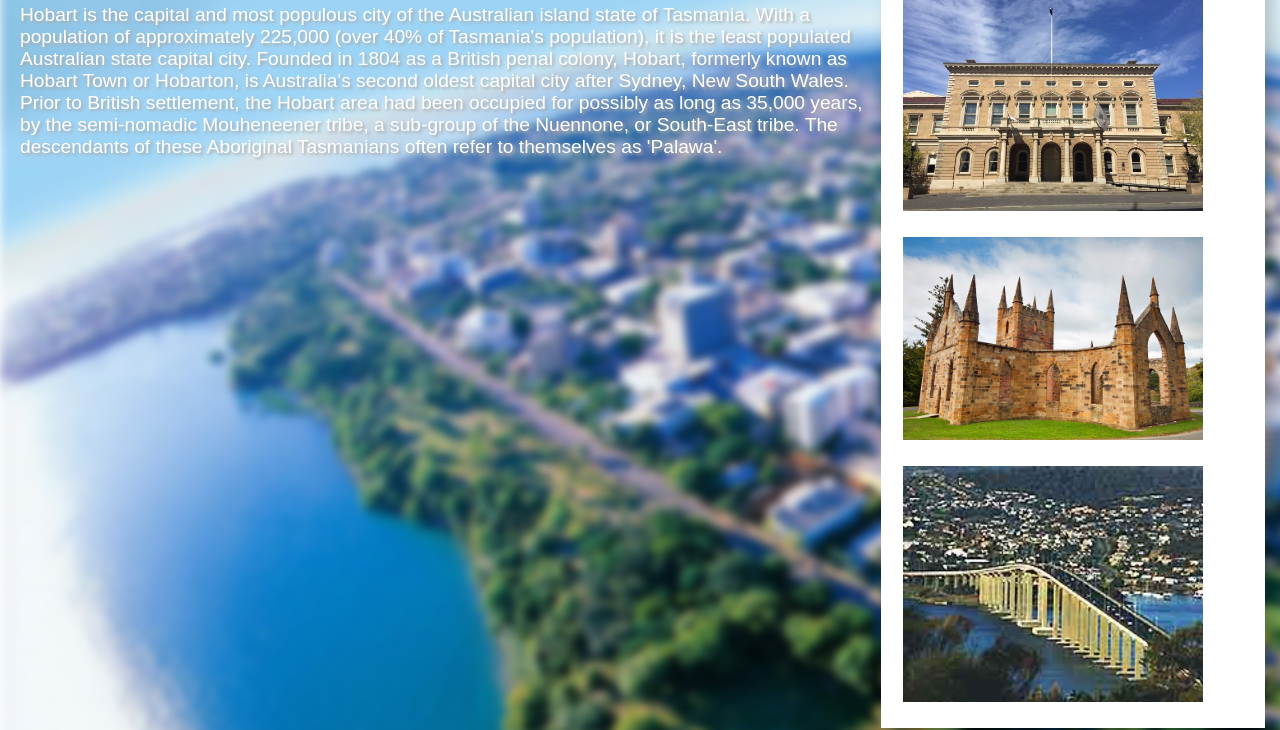
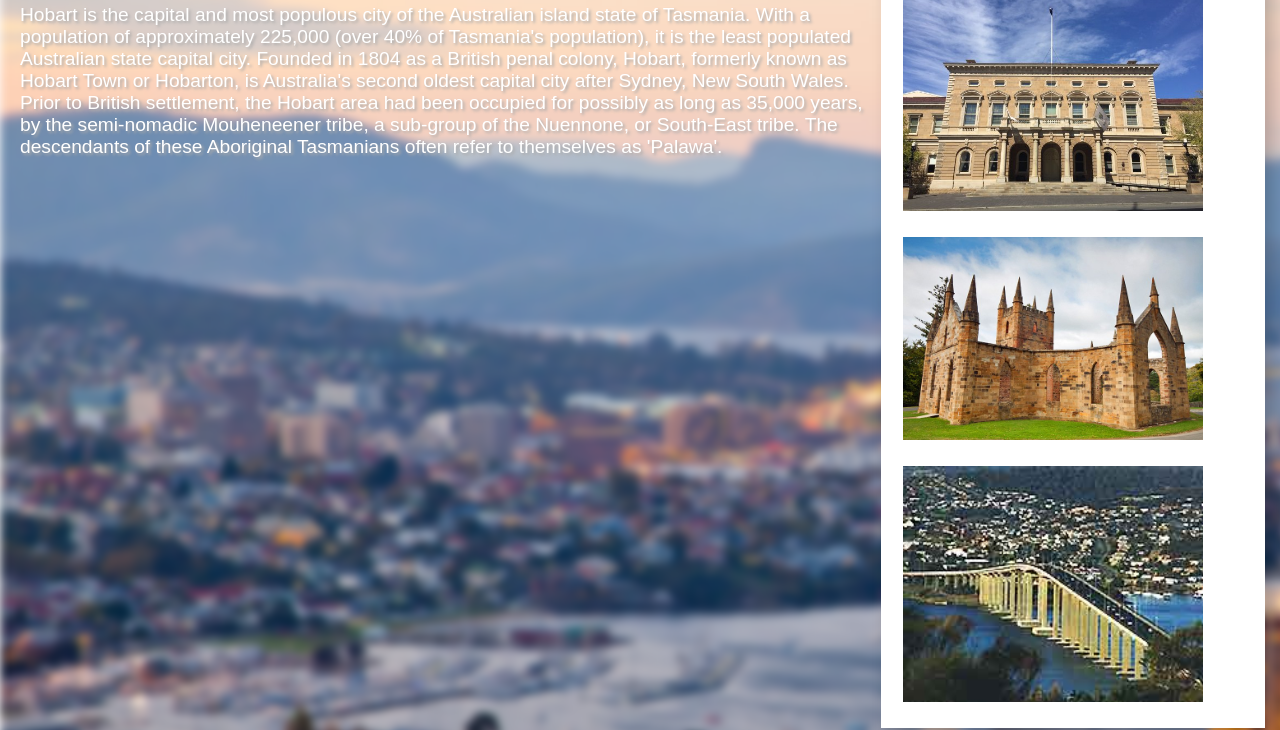
Before and after one commit to TLGunter/TLGunter.github.io, a plain HTML site: page hobart.htm in a window 1280 px wide. Shown: the part 155-885 px from the top of the page. Drawn offline with Linux system fonts and the light colour scheme.

Commit message:
fix that up

```diff
--- a/hobart.htm
+++ b/hobart.htm
@@ -30,7 +30,7 @@
   </div>
 </div>
 <div class="imgcontainer">
-	<img src="Resources/Darwin.jpg" style="bottom:500;" alt="sydney boi" >
+	<img src="Resources/Hobart.jpg" style="bottom:500;" alt="sydney boi" >
 	<div class="sidebox">
 	<h1>Hobart Landmarks:</h1>
 		<img src="Resources/h1.jpg" alt="bare flagage">
```
